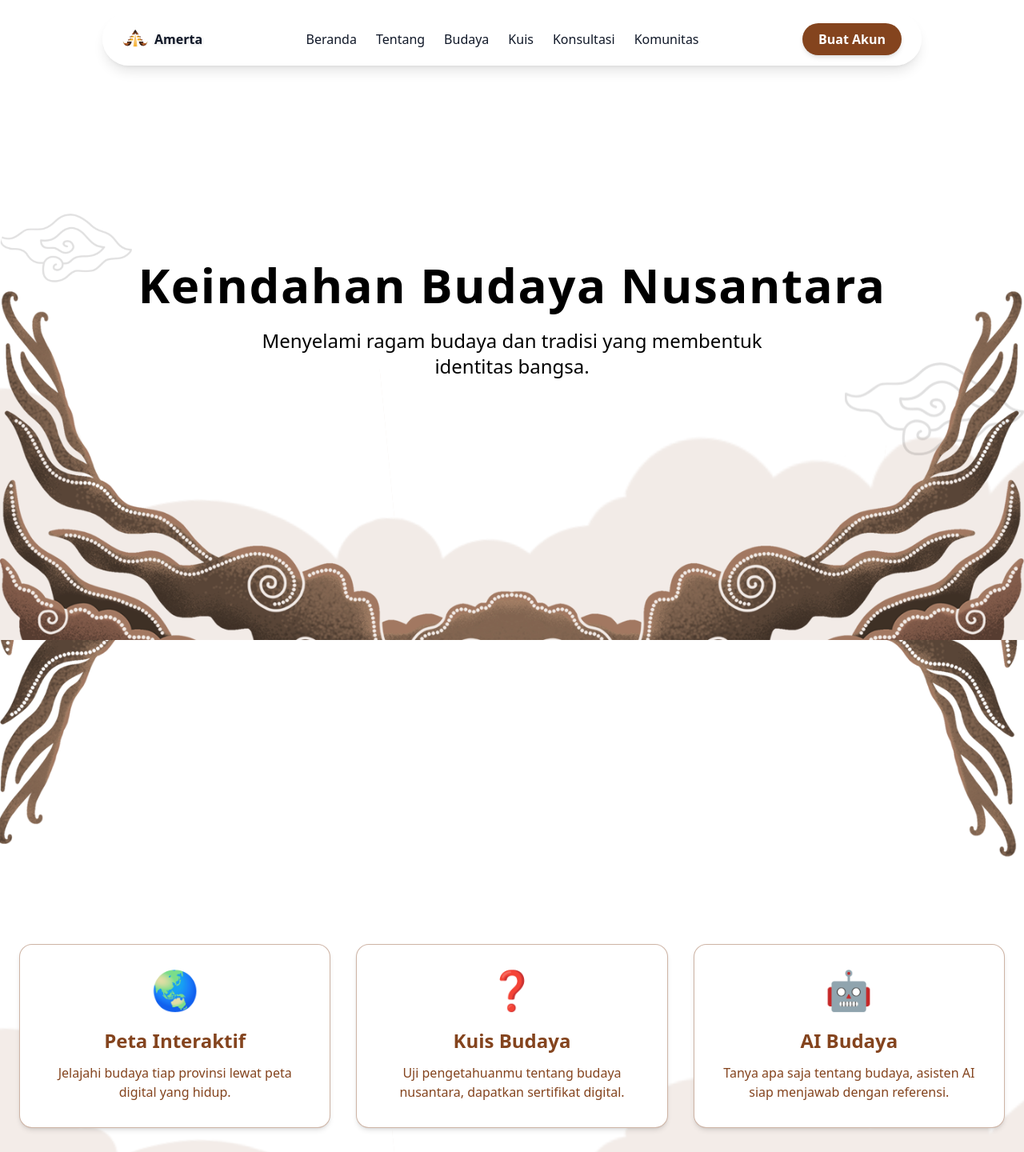
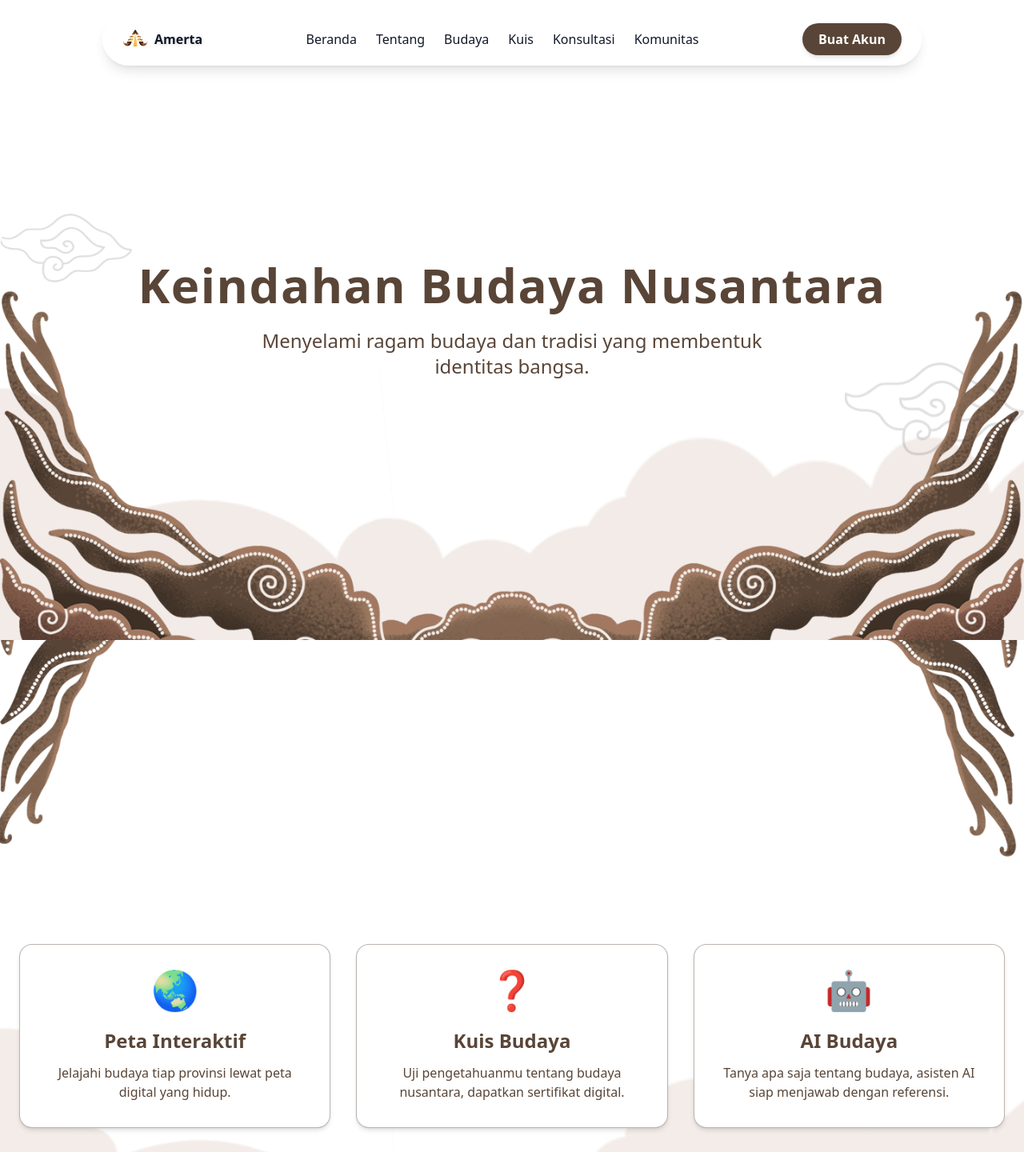
Before and after one commit to reynaldo0/amerta, a React (Vite) app: page / in a window 1280 px wide. Shown: the top 1440 px of the page at 80% size. Built offline with nearby package versions, Linux system fonts and the light colour scheme.

Commit message:
upd : color

```diff
--- a/src/components/Navbar.jsx
+++ b/src/components/Navbar.jsx
@@ -47,7 +47,7 @@ const Navbar = () => {
         {/* Tombol Dashboard Desktop */}
         <Link
           to="/dashboard"
-          className="hidden md:inline bg-[#84441E] hover:bg-[#6e3717] text-white font-bold
+          className="hidden md:inline bg-[#594537] hover:bg-[#6e3717] text-white font-bold
             px-5 py-2 rounded-full transition duration-300 shadow-md"
         >
           Buat Akun
@@ -92,7 +92,7 @@ const Navbar = () => {
         <Link
           to="/dashboard"
           onClick={() => setIsOpen(false)}
-          className="bg-[#84441E] hover:bg-[#6e3717] text-white font-bold
+          className="bg-[#594537] hover:bg-[#6e3717] text-white font-bold
             px-5 py-2 rounded-full transition duration-300 shadow-md"
         >
           Buat Akun
--- a/src/index.css
+++ b/src/index.css
@@ -41,7 +41,7 @@ html {
 }
 
 .indonesia path {
-  fill: #3a2315;
+  fill: #594537;
   transition: fill 0.6s;
 }
 
--- a/src/pages/home/Feature.jsx
+++ b/src/pages/home/Feature.jsx
@@ -65,7 +65,7 @@ export default function Features() {
       <div className="relative max-w-7xl mx-auto px-6 text-center z-20">
         {/* Title */}
         <h2
-          className="text-4xl md:text-6xl font-extrabold text-[#84441E] mb-6 tracking-tight"
+          className="text-4xl md:text-6xl font-extrabold text-[#594537] mb-6 tracking-tight"
           style={{
             transform:
               offsetY > 500
@@ -81,7 +81,7 @@ export default function Features() {
         </h2>
 
         <p
-          className="text-[#84441E] mb-20 max-w-2xl mx-auto text-lg"
+          className="text-[#594537] mb-20 max-w-2xl mx-auto text-lg"
           style={{
             transform:
               offsetY > 250
@@ -110,24 +110,24 @@ export default function Features() {
             return (
               <div
                 key={index}
-                className="group relative rounded-2xl p-8 bg-white shadow-md border border-[#84441E]/40
+                className="group relative rounded-2xl p-8 bg-white shadow-md border border-[#594537]/40
                          transition-all duration-500 ease-out cursor-pointer
-                         hover:-translate-y-4 hover:scale-105 hover:rotate-1 hover:shadow-2xl hover:border-[#84441E]"
+                         hover:-translate-y-4 hover:scale-105 hover:rotate-1 hover:shadow-2xl hover:border-[#594537]"
                 style={{
                   transform: `translateY(${translateY}px)`,
                 }}
               >
                 {/* Glow Hover */}
-                <div className="absolute inset-0 rounded-2xl opacity-0 group-hover:opacity-100 bg-gradient-to-br from-[#84441E]/20 to-transparent blur-2xl transition duration-500"></div>
+                <div className="absolute inset-0 rounded-2xl opacity-0 group-hover:opacity-100 bg-gradient-to-br from-[#594537]/20 to-transparent blur-2xl transition duration-500"></div>
 
                 {/* Icon */}
-                <div className="relative z-10 text-5xl mb-6 text-[#84441E]">
+                <div className="relative z-10 text-5xl mb-6 text-[#594537]">
                   {feature.icon}
                 </div>
-                <h3 className="relative z-10 text-2xl font-bold text-[#84441E] mb-3">
+                <h3 className="relative z-10 text-2xl font-bold text-[#594537] mb-3">
                   {feature.title}
                 </h3>
-                <p className="relative z-10 text-[#84441E]">{feature.desc}</p>
+                <p className="relative z-10 text-[#594537]">{feature.desc}</p>
               </div>
             );
           })}
--- a/src/pages/home/Hero.jsx
+++ b/src/pages/home/Hero.jsx
@@ -61,10 +61,10 @@ export default function Hero() {
           transition: "transform 0.1s ease-out",
         }}
       >
-        <h1 className="text-5xl md:text-6xl font-extrabold tracking-wide">
+        <h1 className="text-5xl md:text-6xl text-[#594537] font-extrabold tracking-wide">
           Keindahan Budaya Nusantara
         </h1>
-        <p className="mt-6 text-lg md:text-2xl max-w-2xl">
+        <p className="mt-6 text-lg md:text-2xl text-[#594537] max-w-2xl">
           Menyelami ragam budaya dan tradisi yang membentuk identitas bangsa.
         </p>
       </div>
--- a/src/pages/home/Peta.jsx
+++ b/src/pages/home/Peta.jsx
@@ -33,7 +33,7 @@ const Peta = () => {
           <div className="hidden md:block mb-4 animate-horizontal-bounce hover:scale-105 transition-transform duration-300">
             <span className="font-bold text-lg">
               Arahkan Kursor ke{" "}
-              <span className="text-[#6e3717] text-xl">Daerah Anda</span>
+              <span className="text-[#594537] text-xl">Daerah Anda</span>
             </span>
           </div>
           <div className="w-full">
```
